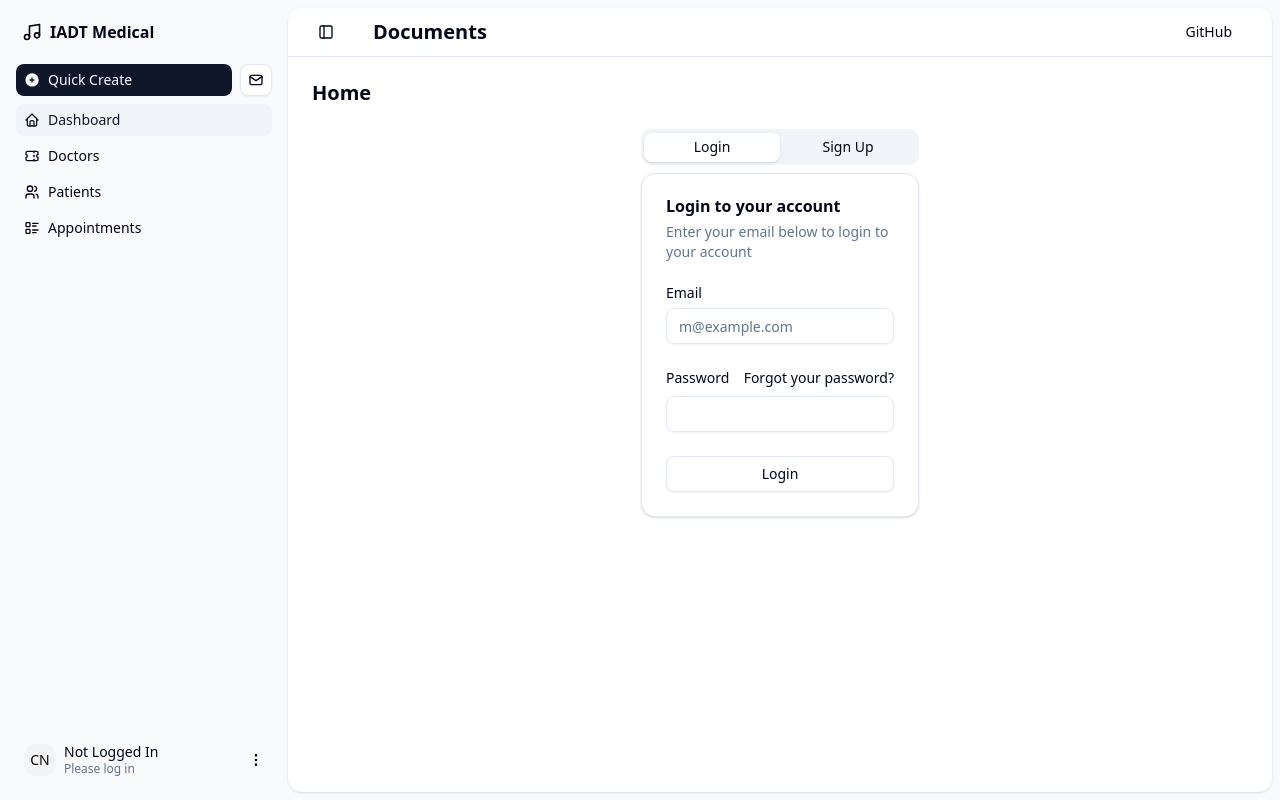
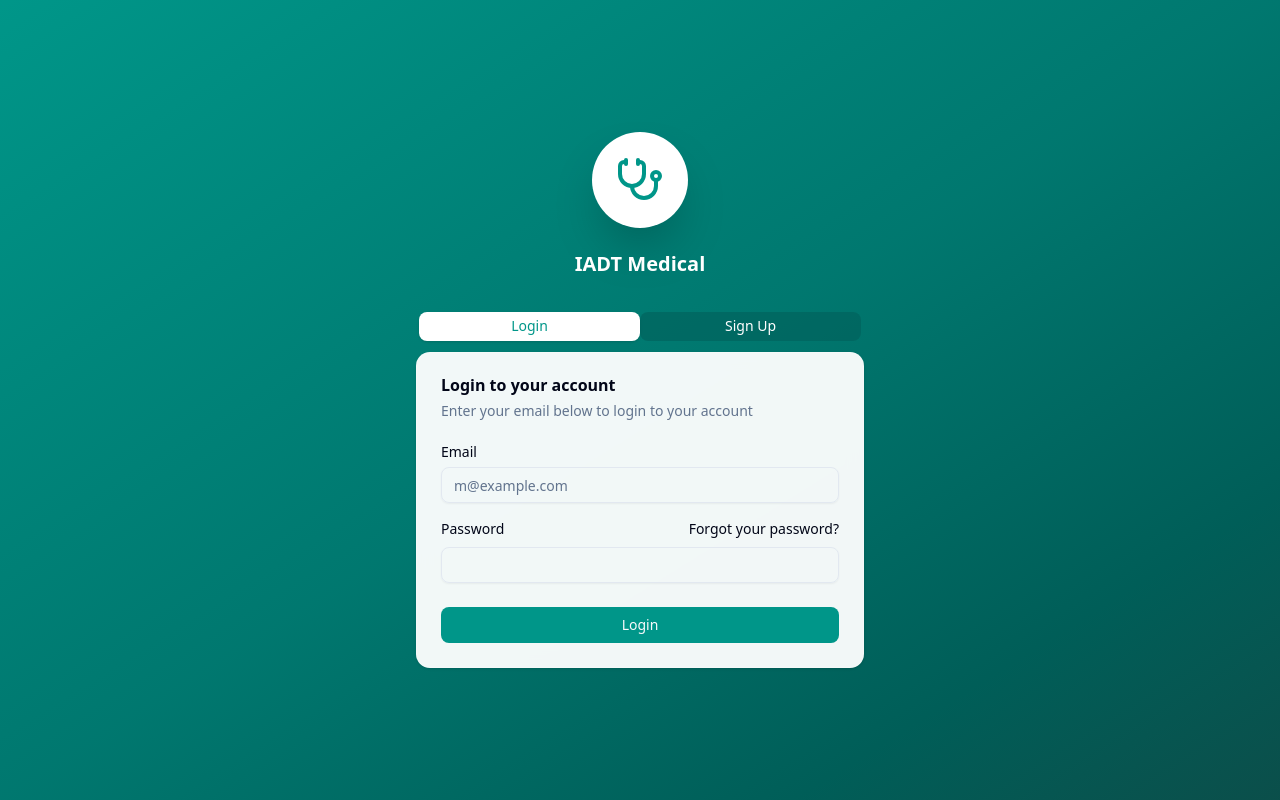
Before and after one commit to stfranciastein/Y3-FED-CA2_Doctors, a React (Vite) app: page / in a window 1280 px wide. Built offline with nearby package versions, Linux system fonts and the light colour scheme.

Commit message:
login styling

```diff
--- a/src/App.jsx
+++ b/src/App.jsx
@@ -24,11 +24,22 @@ import AppointmentPage from '@/pages/appointments/Show.jsx';
 import AppointmentForm from '@/pages/appointments/create.jsx';
 import AppointmentDelete from '@/pages/appointments/delete.jsx';
 
+import DiagnosesIndex from '@/pages/diagnoses/index.jsx';
+import DiagnosisPage from '@/pages/diagnoses/Show.jsx';
+import DiagnosisForm from '@/pages/diagnoses/create.jsx';
+import DiagnosisDelete from '@/pages/diagnoses/delete.jsx';
+
 export default function App() {
 
 return (
     <Router>
       <AuthProvider>
+        <Routes>
+          {/* Home page - Full screen without sidebar */}
+          <Route path="/" element={<Home />} />
+
+          {/* All other routes - With sidebar layout */}
+          <Route path="/*" element={
             <SidebarProvider
               style={{
                 "--sidebar-width": "calc(var(--spacing) * 72)",
@@ -41,10 +52,7 @@ return (
 
                 <div className="flex flex-1 flex-col p-4 md:p-6">
                   <div className="flex flex-1 flex-col gap-4 md:gap-6">
-              {/* Main content */}
                     <Routes>
-                <Route path="/" element={<Home />} />
-
                       <Route path="/doctors" element={<DoctorsIndex />} />
                       <Route path="/doctors/create" element={<DoctorForm />} />
                       <Route path="/doctors/:id/edit" element={<DoctorForm />} />
@@ -62,14 +70,20 @@ return (
                       <Route path="/appointments/:id/edit" element={<AppointmentForm />} />
                       <Route path="/appointments/:id/delete" element={<AppointmentDelete />} />
                       <Route path="/appointments/:id" element={<AppointmentPage />} />
+
+                      <Route path="/diagnoses" element={<DiagnosesIndex />} />
+                      <Route path="/diagnoses/create" element={<DiagnosisForm />} />
+                      <Route path="/diagnoses/:id/edit" element={<DiagnosisForm />} />
+                      <Route path="/diagnoses/:id/delete" element={<DiagnosisDelete />} />
+                      <Route path="/diagnoses/:id" element={<DiagnosisPage />} />
                     </Routes>
                   </div>
                 </div>
               </SidebarInset>
             </SidebarProvider>
-
+          } />
+        </Routes>
       </AuthProvider>
-
     </Router>
   );
 }
--- a/src/components/LoginForm.jsx
+++ b/src/components/LoginForm.jsx
@@ -50,7 +50,7 @@ export default function LoginForm() {
     <>
     {/* The purpose of this form is to allow users to log in to their accounts.
     In order to submit things to the API it expects a JSON which is what this submits. */}
-      <Card className="w-full max-w-sm">
+      <Card className="w-full bg-white/95 backdrop-blur border-white/20">
         <CardHeader>
           <CardTitle>Login to your account</CardTitle>
           <CardDescription>
@@ -59,7 +59,7 @@ export default function LoginForm() {
         </CardHeader>
         <CardContent>
           <form onSubmit={handleSubmit(submitForm)}>
-            <div className="flex flex-col gap-6">
+            <div className="flex flex-col gap-4">
               <div className="grid gap-2">
                 <Label htmlFor="email">Email</Label>
                 <Input
@@ -96,12 +96,11 @@ export default function LoginForm() {
             </div>
           </form>
         </CardContent>
-        <CardFooter className="flex-col gap-2">
+        <CardFooter>
           <Button
-            variant='outline'
             onClick={handleSubmit(submitForm)}
             type="submit"
-            className="w-full"
+            className="w-full bg-teal-600 hover:bg-teal-700"
             disabled={isSubmitting}
           >
             {isSubmitting ? 'Logging in...' : 'Login'}
--- a/src/components/app-sidebar.jsx
+++ b/src/components/app-sidebar.jsx
@@ -61,6 +61,11 @@ const data = {
       title: "Appointments",
       url: "/appointments",
       icon: IconListDetails,
+    },
+    {
+      title: "Diagnoses",
+      url: "/diagnoses",
+      icon: IconFileDescription,
     },
   ],
 }
@@ -138,7 +143,7 @@ export function AppSidebar({
         </SidebarMenu>
       </SidebarHeader>
       <SidebarContent>
-        <NavMain items={data.navMain} />
+        <NavMain items={data.navMain.filter(item => item.title !== "Dashboard")} />
       </SidebarContent>
       <SidebarFooter>
         <NavUser user={user} />
--- a/src/components/nav-user.jsx
+++ b/src/components/nav-user.jsx
@@ -7,6 +7,7 @@ import {
   IconUserCircle,
 } from "@tabler/icons-react"
 
+import { useNavigate } from "react-router"
 import { useAuth } from "@/hooks/useAuth"
 
 import {
@@ -35,9 +36,11 @@ export function NavUser({
 }) {
   const { isMobile } = useSidebar()
   const { onLogout } = useAuth()
+  const navigate = useNavigate()
 
   const handleLogout = () => {
     onLogout();
+    navigate('/');
   }
 
   const isLoggedIn = user.email !== "Please log in";
--- a/src/pages/Home.jsx
+++ b/src/pages/Home.jsx
@@ -1,3 +1,5 @@
+import { useState, useEffect } from 'react';
+import { useNavigate } from 'react-router';
 import { useForm } from 'react-hook-form';
 import { zodResolver } from '@hookform/resolvers/zod';
 import * as z from 'zod';
@@ -8,6 +10,7 @@ import { Card, CardHeader, CardTitle, CardDescription, CardContent, CardFooter }
 import { Input } from '@/components/ui/input';
 import { Label } from '@/components/ui/label';
 import { Tabs, TabsContent, TabsList, TabsTrigger } from '@/components/ui/tabs';
+import { Stethoscope } from 'lucide-react';
 import axios from '@/config/api.js';
 
 // Define signup validation schema
@@ -20,6 +23,25 @@ const signupSchema = z.object({
 
 export default function Home() {
     const { token } = useAuth();
+    const navigate = useNavigate();
+    const [isLoading, setIsLoading] = useState(true);
+    const [showLogo, setShowLogo] = useState(false);
+
+    useEffect(() => {
+        // If user is already logged in, redirect to dashboard
+        if (token) {
+            navigate('/doctors');
+            return;
+        }
+
+        // Show loading spinner for 2 seconds
+        const timer = setTimeout(() => {
+            setIsLoading(false);
+            setShowLogo(true);
+        }, 2000);
+
+        return () => clearTimeout(timer);
+    }, [token, navigate]);
 
     const {
         register,
@@ -27,14 +49,13 @@ export default function Home() {
         formState: { errors, isSubmitting },
     } = useForm({
         resolver: zodResolver(signupSchema),
-        mode: "onChange", // Validate as user types
+        mode: "onChange",
     });
 
     const submitSignup = async (data) => {
         try {
             let response = await axios.post('/register', data);
             console.log('Registration success:', response.data);
-            // After successful registration, save the token and user data
             if (response.data.token) {
                 localStorage.setItem('token', response.data.token);
                 localStorage.setItem('user', JSON.stringify({
@@ -42,7 +63,7 @@ export default function Home() {
                     last_name: response.data.last_name,
                     email: response.data.email
                 }));
-                window.location.reload(); // Refresh to update auth state
+                window.location.reload();
             } else {
                 alert('Registration successful! Please log in.');
             }
@@ -50,7 +71,6 @@ export default function Home() {
             console.error('Registration error:', err);
             console.error('Error response:', err.response?.data);
 
-            // Show detailed error message
             let errorMsg = 'Registration failed. ';
             if (err.response?.data?.error) {
                 errorMsg += err.response.data.error;
@@ -68,16 +88,39 @@ export default function Home() {
         }
     };
 
+    // Loading screen
+    if (isLoading) {
         return (
-        <>
-            <h1>Home</h1>
-            {/* Only show the forms if the user is NOT logged in */}
+            <div className="fixed inset-0 bg-gradient-to-br from-teal-600 via-teal-700 to-teal-900 flex items-center justify-center">
+                <div className="relative">
+                    <div className="w-16 h-16 border-4 border-white/30 border-t-white rounded-full animate-spin" />
+                </div>
+            </div>
+        );
+    }
+
+    return (
+        <div className="min-h-screen bg-gradient-to-br from-teal-600 via-teal-700 to-teal-900 flex items-center justify-center p-4">
+            <div className={`w-full max-w-md transition-all duration-1000 ${showLogo ? 'opacity-100 translate-y-0' : 'opacity-0 translate-y-4'}`}>
+                {/* Logo Section */}
+                <div className="text-center mb-8 space-y-6">
+                    <div className="inline-flex items-center justify-center w-24 h-24 bg-white rounded-full shadow-2xl">
+                        <Stethoscope className="w-12 h-12 text-teal-600" />
+                    </div>
+                    <h1 className="text-4xl font-bold text-white">IADT Medical</h1>
+                </div>
+
+                {/* Login/Register Forms */}
                 {!token && (
-                <div className="max-w-md mx-auto">
+                    <div className="animate-in fade-in slide-in-from-bottom-4 duration-700">
                         <Tabs defaultValue="login" className="w-full">
-                        <TabsList className="grid w-full grid-cols-2">
-                            <TabsTrigger value="login">Login</TabsTrigger>
-                            <TabsTrigger value="signup">Sign Up</TabsTrigger>
+                            <TabsList className="grid w-full grid-cols-2 bg-transparent border-none">
+                                <TabsTrigger value="login" className="bg-teal-800/60 text-white data-[state=active]:bg-white data-[state=active]:text-teal-600 transition-all duration-300 ease-in-out">
+                                    Login
+                                </TabsTrigger>
+                                <TabsTrigger value="signup" className="bg-teal-800/60 text-white data-[state=active]:bg-white data-[state=active]:text-teal-600 transition-all duration-300 ease-in-out">
+                                    Sign Up
+                                </TabsTrigger>
                             </TabsList>
 
                             <TabsContent value="login">
@@ -85,7 +128,7 @@ export default function Home() {
                             </TabsContent>
 
                             <TabsContent value="signup">
-                            <Card className="w-full">
+                                <Card className="w-full bg-white/95 backdrop-blur border-white/20">
                                     <CardHeader>
                                         <CardTitle>Create an account</CardTitle>
                                         <CardDescription>
@@ -94,7 +137,7 @@ export default function Home() {
                                     </CardHeader>
                                     <CardContent>
                                         <form onSubmit={handleSubmit(submitSignup)}>
-                                        <div className="flex flex-col gap-6">
+                                            <div className="flex flex-col gap-4">
                                                 <div className="grid gap-2">
                                                     <Label htmlFor="signup-first-name">First Name</Label>
                                                     <Input
@@ -149,11 +192,11 @@ export default function Home() {
                                             </div>
                                         </form>
                                     </CardContent>
-                                <CardFooter className="flex-col gap-2">
+                                    <CardFooter>
                                         <Button
                                             onClick={handleSubmit(submitSignup)}
                                             type="submit"
-                                        className="w-full"
+                                            className="w-full bg-teal-600 hover:bg-teal-700"
                                             disabled={isSubmitting}
                                         >
                                             {isSubmitting ? 'Signing Up...' : 'Sign Up'}
@@ -164,13 +207,7 @@ export default function Home() {
                         </Tabs>
                     </div>
                 )}
-
-            {/* Show this content when logged in */}
-            {token && (
-                <div>
-                    <p>Wort wort wort, you're logged in.</p>
             </div>
-            )}
-        </>
+        </div>
     );
 };
```
Lines whose indentation alone changed are shown as unchanged.
